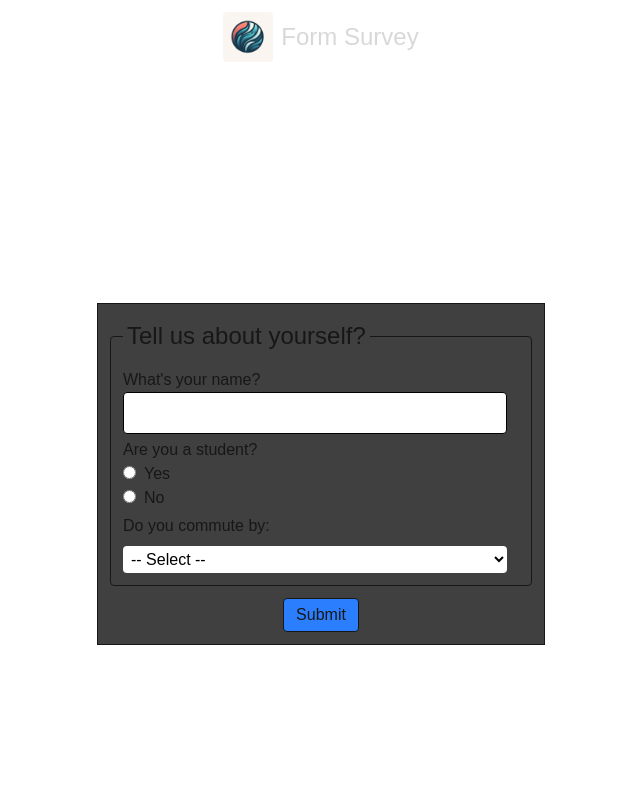
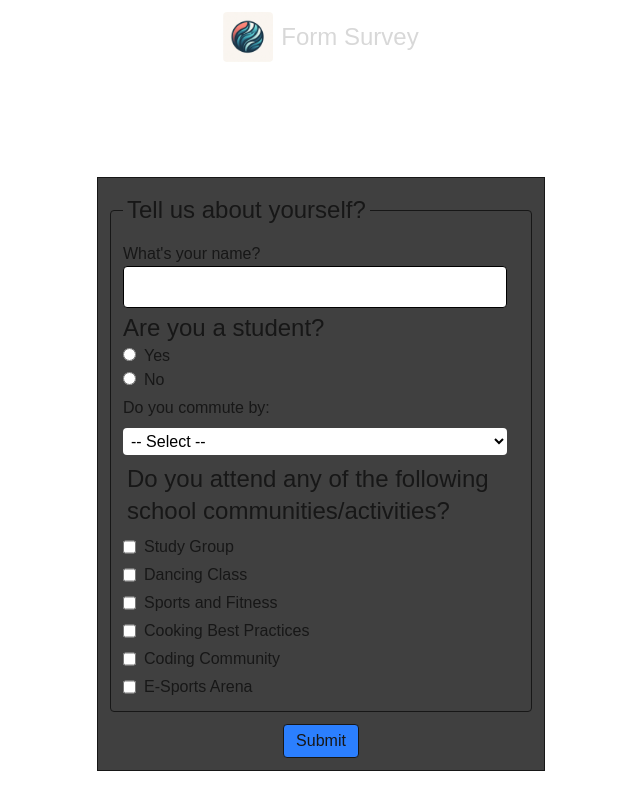
Before and after one commit to FredH2O/basic-ts-form, a Next.js app: page / in a window 1280 px wide. Shown: the top 810 px of the page, without its empty margins (319-959 px from the left). Built offline with nearby package versions, Linux system fonts and the light colour scheme.

Commit message:
Fixes, made new components to seperate questions

```diff
--- a/components/Form.tsx
+++ b/components/Form.tsx
@@ -1,5 +1,7 @@
 "use client";
 import { useState } from "react";
+import Activities from "./Questions/Activities";
+import StudentQuestion from "./Questions/StudentQuestion";
 
 const Form = () => {
   const [submitQuestion, setSubmitQuestion] = useState<{
@@ -77,38 +79,10 @@ const Form = () => {
             </div>
 
             {/* student */}
-            <div>
-              <span className="mb-3">Are you a student?</span>
-              <div className="flex flex-col">
-                <label htmlFor="student-yes" className="">
-                  <input
-                    type="radio"
-                    value="true"
-                    onChange={handleChange}
-                    placeholder="Yes"
-                    className="mr-2"
-                    name="student"
-                    id="student"
-                    checked={submitQuestion.student === true}
-                  />
-                  Yes
-                </label>
-
-                <label htmlFor="student-no">
-                  <input
-                    value="false"
-                    type="radio"
-                    onChange={handleChange}
-                    className="mr-2"
-                    name="student"
-                    id="student"
-                    checked={submitQuestion.student === false}
-                  />
-                  No
-                </label>
-              </div>
-            </div>
-
+            <StudentQuestion
+              onChange={handleChange}
+              checked={submitQuestion.student}
+            />
             {/* transportation */}
             <div className="flex flex-col gap-2">
               <label htmlFor="commute">Do you commute by:</label>
@@ -136,6 +110,8 @@ const Form = () => {
                 />
               )}
             </div>
+
+            <Activities />
           </div>
         </fieldset>
 
--- /dev/null
+++ b/components/Questions/Activities.tsx
@@ -0,0 +1,26 @@
+import { ACTIVITIES } from "../../const/activities";
+
+const Activities = () => {
+  return (
+    <div className="flex flex-col justify-center gap-1">
+      <p className="text-2xl p-1">
+        Do you attend any of the following school communities/activities?
+      </p>
+      {ACTIVITIES.map((activity) => (
+        <div key={activity.id} className="flex gap-2 hover:text-blue-500 ">
+          <input
+            className="hover:cursor-pointer"
+            type="checkbox"
+            id={activity.name}
+            value={activity.value}
+          />
+          <label className="hover:cursor-pointer" htmlFor={activity.name}>
+            {activity.name}
+          </label>
+        </div>
+      ))}
+    </div>
+  );
+};
+
+export default Activities;
--- /dev/null
+++ b/components/Questions/StudentQuestion.tsx
@@ -0,0 +1,41 @@
+type Props = {
+  onChange: (e: React.ChangeEvent<HTMLInputElement>) => void;
+  checked: boolean | undefined;
+};
+
+const StudentQuestion = ({ onChange, checked }: Props) => {
+  return (
+    <div>
+      <span className="mb-3 text-2xl">Are you a student?</span>
+      <div className="flex flex-col">
+        <label htmlFor="student-yes" className="">
+          <input
+            type="radio"
+            value="true"
+            onChange={onChange}
+            placeholder="Yes"
+            className="mr-2"
+            name="student"
+            id="student"
+            checked={checked === true}
+          />
+          Yes
+        </label>
+
+        <label htmlFor="student-no">
+          <input
+            value="false"
+            type="radio"
+            onChange={onChange}
+            className="mr-2"
+            name="student"
+            id="student"
+            checked={checked === false}
+          />
+          No
+        </label>
+      </div>
+    </div>
+  );
+};
+export default StudentQuestion;
--- /dev/null
+++ b/const/activities.ts
@@ -0,0 +1,34 @@
+export const ACTIVITIES = [
+  {
+    name: "Study Group",
+    id: "study",
+    value: "studying",
+  },
+  {
+    name: "Dancing Class",
+    id: "dancing",
+    value: "dancing",
+  },
+  {
+    name: "Sports and Fitness",
+    id: "sports",
+    value: "sports",
+  },
+  {
+    name: "Cooking Best Practices",
+    id: "cooking",
+    value: "cooking",
+  },
+  {
+    name: "Coding Community",
+    id: "coding",
+    value: "coding",
+  },
+  {
+    name: "E-Sports Arena",
+    id: "esports",
+    value: "esports",
+  },
+] as const;
+
+type Activity = (typeof ACTIVITIES)[number];
```
